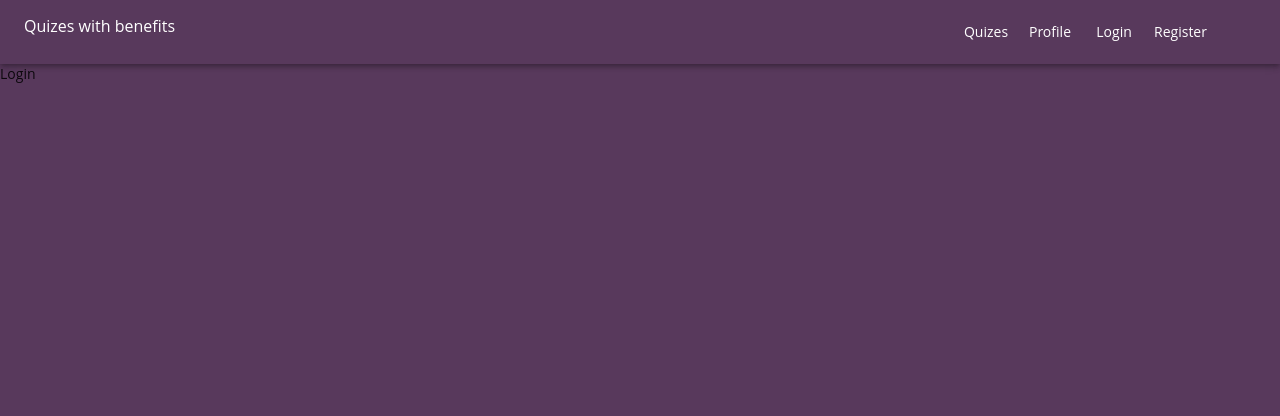
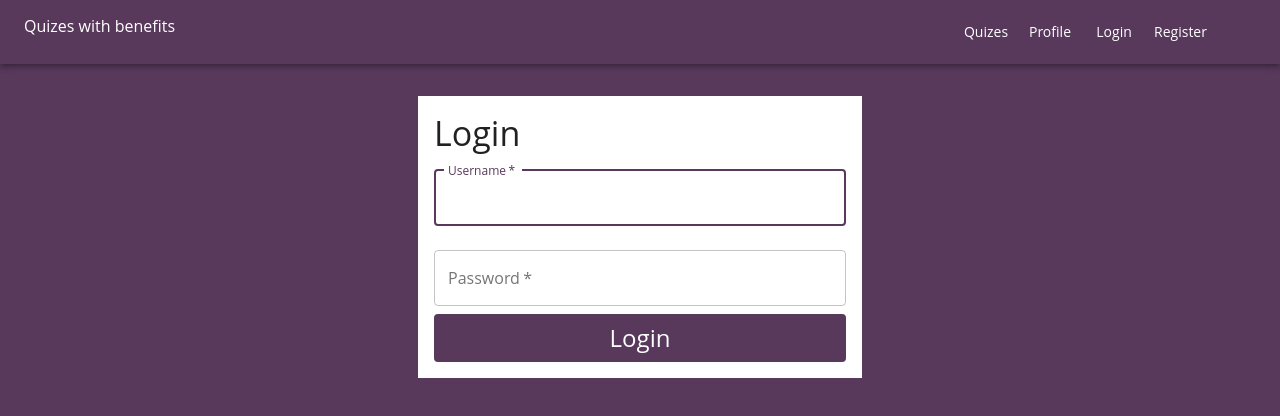
Before and after one commit to johlin5/DH2643, a React app in the folder project/client/: page /login in a window 1280 px wide. Shown: the top 416 px of the page. Built offline with nearby package versions, Linux system fonts and the light colour scheme.

Commit message:
added login page

```diff
--- a/project/client/src/app/Routes.tsx
+++ b/project/client/src/app/Routes.tsx
@@ -1,5 +1,5 @@
 import Frontpage from "../views/Frontpage";
-import Login from "../views/Login";
+import Login from "../views/login/LoginForm";
 import Profile from "../views/Profile";
 import Landing from "../views/Landing";
 import Register from "../views/register/Index";
--- a/project/client/src/services/queries/User.ts
+++ b/project/client/src/services/queries/User.ts
@@ -13,3 +13,16 @@ export const SIGN_UP = gql`
     }
   }
 `;
+
+export const LOGIN = gql`
+  mutation TokenMutation($loginInput: LoginInput!) {
+    login(input: $loginInput) {
+      token
+      user {
+        userName
+        password
+        id
+      }
+    }
+  }
+`;
--- a/project/client/src/views/Login.tsx
+++ /dev/null
@@ -1,5 +0,0 @@
-const Login: React.FC = () => {
-  return <>Login</>;
-};
-
-export default Login;
--- a/project/client/src/views/Profile.tsx
+++ b/project/client/src/views/Profile.tsx
@@ -1,39 +1,4 @@
-import { SIGN_UP } from "../services/queries/User";
-import { useMutation, gql } from "@apollo/client";
-import { Button } from "@material-ui/core";
 const Profile: React.FC = () => {
-  // const [signup, { data, loading, error }] = useMutation(SIGN_UP);
-  const [signup, { data, loading, error }] = useMutation(SIGN_UP, {
-    variables: {
-      signupInput: {
-        userName: "k121alle",
-        password: "!aBCD1234",
-        passwordConfirmation: "!aBCD1234",
-        firstName: "kalle"
-      }
-    }
-  });
-
-  const register = async () => {
-    const result = await signup();
-    console.log(data);
-    console.log(result);
-  };
-
-  if (loading) return <>Loading</>;
-
-  return (
-    <>
-      {error && <>{error.message}</>}
-      <Button
-        onClick={() => {
-          register();
-        }}
-      >
-        Signup
-      </Button>
-    </>
-  );
+  return <>Profile</>;
 };
-// { variables: { id: "testid", userName: "kalleAnka", password: "ABCD1234", firstName: "kalle" }
 export default Profile;
--- /dev/null
+++ b/project/client/src/views/login/LoginForm.tsx
@@ -0,0 +1,72 @@
+import { Container, TextField, Typography } from "@material-ui/core";
+import { useState, ChangeEvent } from "react";
+import { LOGIN } from "../../services/queries/User";
+import { useMutation } from "@apollo/client";
+import PrimaryButton from "../../components/PrimaryButton";
+import { PURPLE } from "../../app/theme";
+type FormInputs = {
+  userName: string;
+  password: string;
+};
+
+const LoginForm: React.FC = () => {
+  const [formInput, setFormInput] = useState<FormInputs>({ userName: "", password: "" });
+  const [signup, { data, loading, error }] = useMutation(LOGIN);
+
+  const loginUser = async () => {
+    const response = await signup({
+      variables: {
+        loginInput: {
+          ...formInput
+        }
+      }
+    });
+    console.log(response);
+  };
+
+  if (loading) {
+    return <>Loading screen</>;
+  }
+
+  return (
+    <Container component="main" maxWidth="xs" style={{ backgroundColor: "white", padding: "16px", marginTop: "32px" }}>
+      <Typography variant="h4">Login</Typography>
+      <TextField
+        variant="outlined"
+        margin="normal"
+        required
+        fullWidth
+        id="username"
+        label="Username"
+        name="username"
+        autoComplete="username"
+        autoFocus
+        onChange={(event: ChangeEvent<HTMLTextAreaElement | HTMLInputElement>) => {
+          setFormInput({ ...formInput, userName: event.target.value });
+        }}
+        FormHelperTextProps={{ error: true }}
+      />
+      <TextField
+        variant="outlined"
+        margin="normal"
+        required
+        fullWidth
+        name="password"
+        label="Password"
+        type="password"
+        id="password"
+        onChange={(event: ChangeEvent<HTMLTextAreaElement | HTMLInputElement>) => {
+          setFormInput({ ...formInput, password: event.target.value });
+        }}
+        autoComplete="current-password"
+        FormHelperTextProps={{ error: true }}
+      />
+
+      <PrimaryButton text="Login" color={PURPLE} variant="h5" height="48px" onClick={() => loginUser()} />
+
+      <>{error?.message}</>
+    </Container>
+  );
+};
+
+export default LoginForm;
```
Also changed, not shown: project/client/src/views/login/Index.tsx (added, +12 -0 lines).
